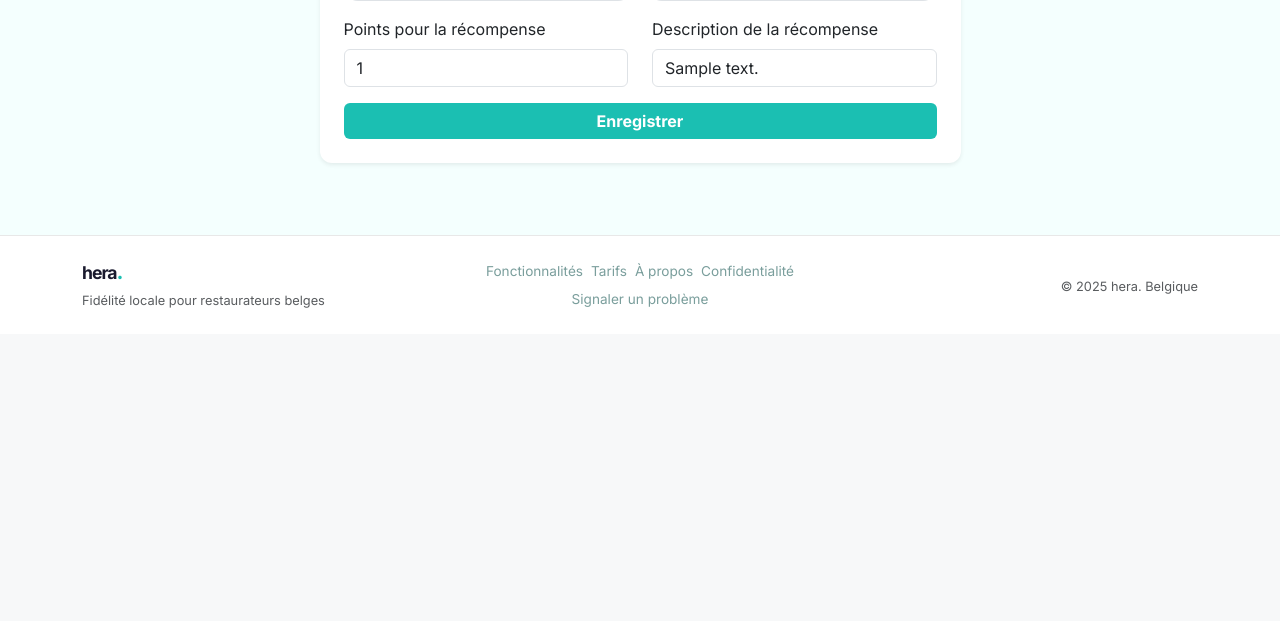
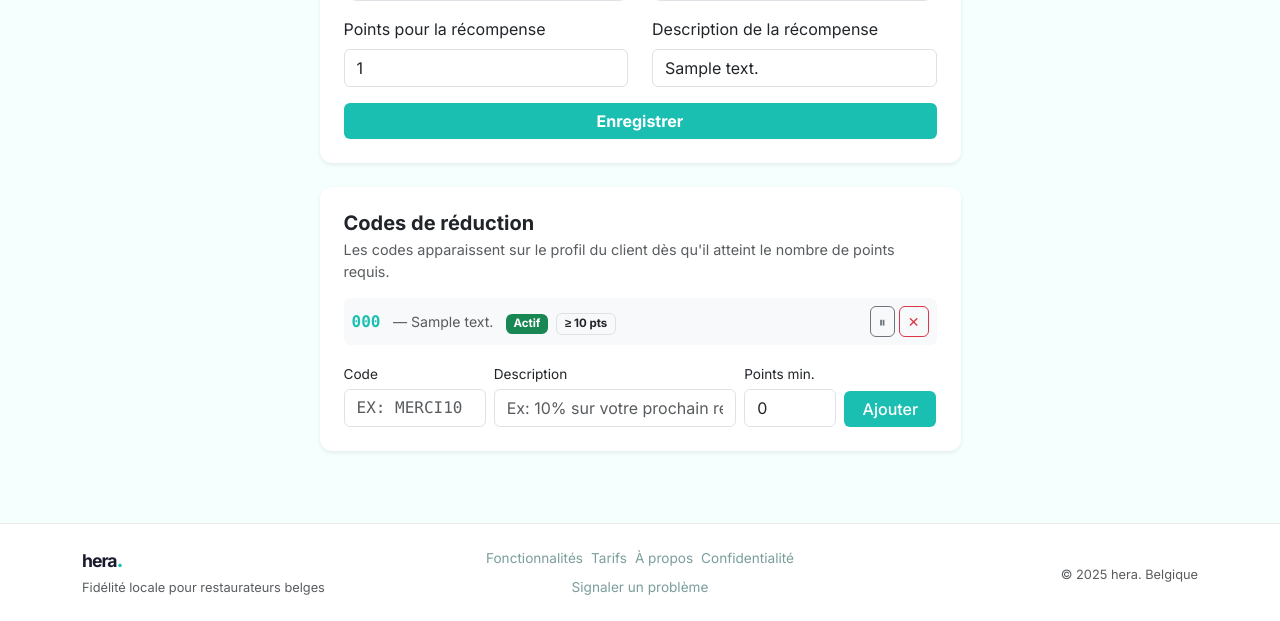
Before and after one commit to krs12k/Hera, a Flask app: page /dashboard/parametres in a window 1280 px wide. Shown: the part 1049-1670 px from the top of the page. Before the commit the page ends 1357 px from the top, so only its background shows below. Run offline with Flask 3, Linux system fonts and the light colour scheme; a user stored in the database is signed in; tables that the repository leaves empty hold one stand-in row (values such as "Sample post"); grey boxes marked "Sample" are stand-in pictures; some libraries are stand-ins or nearby versions.

Commit message:
Ajout codes de réduction : création dashboard + affichage profil client
Co-Authored-By: Claude Sonnet 4.6 <noreply@anthropic.com>

```diff
--- a/app.py
+++ b/app.py
@@ -5,7 +5,7 @@ from collections import defaultdict
 from flask_login import LoginManager, login_user, logout_user, login_required, current_user
 from flask_mail import Mail, Message
 from flask_wtf.csrf import CSRFProtect
-from models import db, Restaurant, Client, Visit, PointRule, AdminUser, Report
+from models import db, Restaurant, Client, Visit, PointRule, AdminUser, Report, DiscountCode
 from config import Config
 from datetime import datetime, timedelta
 from functools import wraps
@@ -428,7 +428,8 @@ def parametres():
         return redirect(url_for('parametres'))
 
     rules = PointRule.query.filter_by(restaurant_id=current_user.id).all()
-    return render_template('dashboard/parametres.html', rules=rules)
+    codes = DiscountCode.query.filter_by(restaurant_id=current_user.id).all()
+    return render_template('dashboard/parametres.html', rules=rules, codes=codes)
 
 
 @app.route('/dashboard/logo', methods=['POST'])
@@ -555,6 +556,46 @@ def supprimer_regle(rule_id):
 @app.route('/confidentialite')
 def confidentialite():
     return render_template('confidentialite.html')
+
+
+# ── Codes de réduction ──────────────────────────────────────────
+@app.route('/dashboard/codes/ajouter', methods=['POST'])
+@login_required
+def ajouter_code():
+    code = request.form.get('code', '').strip().upper()
+    description = request.form.get('description', '').strip()
+    min_points_str = request.form.get('min_points', '0').strip()
+    if not code or not description:
+        flash('Code et description requis.', 'danger')
+        return redirect(url_for('parametres'))
+    try:
+        min_points = int(min_points_str)
+    except ValueError:
+        min_points = 0
+    dc = DiscountCode(restaurant_id=current_user.id, code=code, description=description, min_points=min_points)
+    db.session.add(dc)
+    db.session.commit()
+    flash(f'Code "{code}" ajouté.', 'success')
+    return redirect(url_for('parametres'))
+
+
+@app.route('/dashboard/codes/supprimer/<int:code_id>', methods=['POST'])
+@login_required
+def supprimer_code(code_id):
+    dc = DiscountCode.query.filter_by(id=code_id, restaurant_id=current_user.id).first_or_404()
+    db.session.delete(dc)
+    db.session.commit()
+    flash('Code supprimé.', 'info')
+    return redirect(url_for('parametres'))
+
+
+@app.route('/dashboard/codes/toggle/<int:code_id>', methods=['POST'])
+@login_required
+def toggle_code(code_id):
+    dc = DiscountCode.query.filter_by(id=code_id, restaurant_id=current_user.id).first_or_404()
+    dc.is_active = not dc.is_active
+    db.session.commit()
+    return redirect(url_for('parametres'))
 
 
 # ── Signaler un problème ─────────────────────────────────────────
@@ -759,7 +800,8 @@ def client_profil(token):
     email = request.args.get('email')
     client = Client.query.filter_by(restaurant_id=resto.id, email=email).first_or_404()
     progression = min(int((client.total_points / resto.reward_threshold) * 100), 100)
-    return render_template('client/profil.html', client=client, resto=resto, progression=progression)
+    codes = DiscountCode.query.filter_by(restaurant_id=resto.id, is_active=True).all()
+    return render_template('client/profil.html', client=client, resto=resto, progression=progression, codes=codes)
 
 
 # ── Choix du plan après inscription ─────────────────────────────
--- a/templates/dashboard/parametres.html
+++ b/templates/dashboard/parametres.html
@@ -195,6 +195,78 @@
     </div>
 </div>
 
+<!-- Codes de réduction -->
+<div class="row justify-content-center mt-0">
+    <div class="col-md-7">
+        <div class="card border-0 shadow-sm mb-4">
+            <div class="card-body p-4">
+                <h5 class="fw-bold mb-1">Codes de réduction</h5>
+                <p class="text-muted mb-3" style="font-size:0.9rem">
+                    Les codes apparaissent sur le profil du client dès qu'il atteint le nombre de points requis.
+                </p>
+
+                {% if codes %}
+                <div class="mb-3">
+                    {% for code in codes %}
+                    <div class="d-flex align-items-center justify-content-between p-2 mb-2 rounded" style="background:#f8f9fa">
+                        <div>
+                            <span class="fw-bold font-monospace" style="font-size:1rem;color:var(--turquoise)">{{ code.code }}</span>
+                            <span class="text-muted ms-2" style="font-size:0.88rem">— {{ code.description }}</span>
+                            <span class="badge ms-2 {{ 'bg-success' if code.is_active else 'bg-secondary' }}" style="font-size:0.72rem">
+                                {{ 'Actif' if code.is_active else 'Inactif' }}
+                            </span>
+                            {% if code.min_points > 0 %}
+                            <span class="badge bg-light text-dark border ms-1" style="font-size:0.72rem">≥ {{ code.min_points }} pts</span>
+                            {% endif %}
+                        </div>
+                        <div class="d-flex gap-1">
+                            <form method="POST" action="{{ url_for('toggle_code', code_id=code.id) }}">
+                                <input type="hidden" name="csrf_token" value="{{ csrf_token() }}">
+                                <button class="btn btn-sm {{ 'btn-outline-secondary' if code.is_active else 'btn-outline-success' }}"
+                                        title="{{ 'Désactiver' if code.is_active else 'Activer' }}">
+                                    {{ '⏸' if code.is_active else '▶' }}
+                                </button>
+                            </form>
+                            <form method="POST" action="{{ url_for('supprimer_code', code_id=code.id) }}"
+                                  onsubmit="return confirm('Supprimer ce code ?')">
+                                <input type="hidden" name="csrf_token" value="{{ csrf_token() }}">
+                                <button class="btn btn-sm btn-outline-danger">✕</button>
+                            </form>
+                        </div>
+                    </div>
+                    {% endfor %}
+                </div>
+                {% else %}
+                <p class="text-muted mb-3" style="font-size:0.85rem">Aucun code créé pour l'instant.</p>
+                {% endif %}
+
+                <form method="POST" action="{{ url_for('ajouter_code') }}">
+                    <input type="hidden" name="csrf_token" value="{{ csrf_token() }}">
+                    <div class="row g-2 align-items-end">
+                        <div class="col-md-3">
+                            <label class="form-label mb-1" style="font-size:0.85rem">Code</label>
+                            <input type="text" name="code" class="form-control font-monospace text-uppercase"
+                                   placeholder="EX: MERCI10" required maxlength="20">
+                        </div>
+                        <div class="col-md-5">
+                            <label class="form-label mb-1" style="font-size:0.85rem">Description</label>
+                            <input type="text" name="description" class="form-control"
+                                   placeholder="Ex: 10% sur votre prochain repas" required>
+                        </div>
+                        <div class="col-md-2">
+                            <label class="form-label mb-1" style="font-size:0.85rem">Points min.</label>
+                            <input type="number" name="min_points" class="form-control" placeholder="0" min="0" value="0">
+                        </div>
+                        <div class="col-md-2">
+                            <button type="submit" class="btn hera-btn-gold w-100">Ajouter</button>
+                        </div>
+                    </div>
+                </form>
+            </div>
+        </div>
+    </div>
+</div>
+
 <!-- Abonnement -->
 {% if not current_user.is_free %}
 <div class="row justify-content-center mt-4">
```
Also changed, not shown: models.py (+12 -0 lines), templates/client/profil.html (+20 -0 lines).
